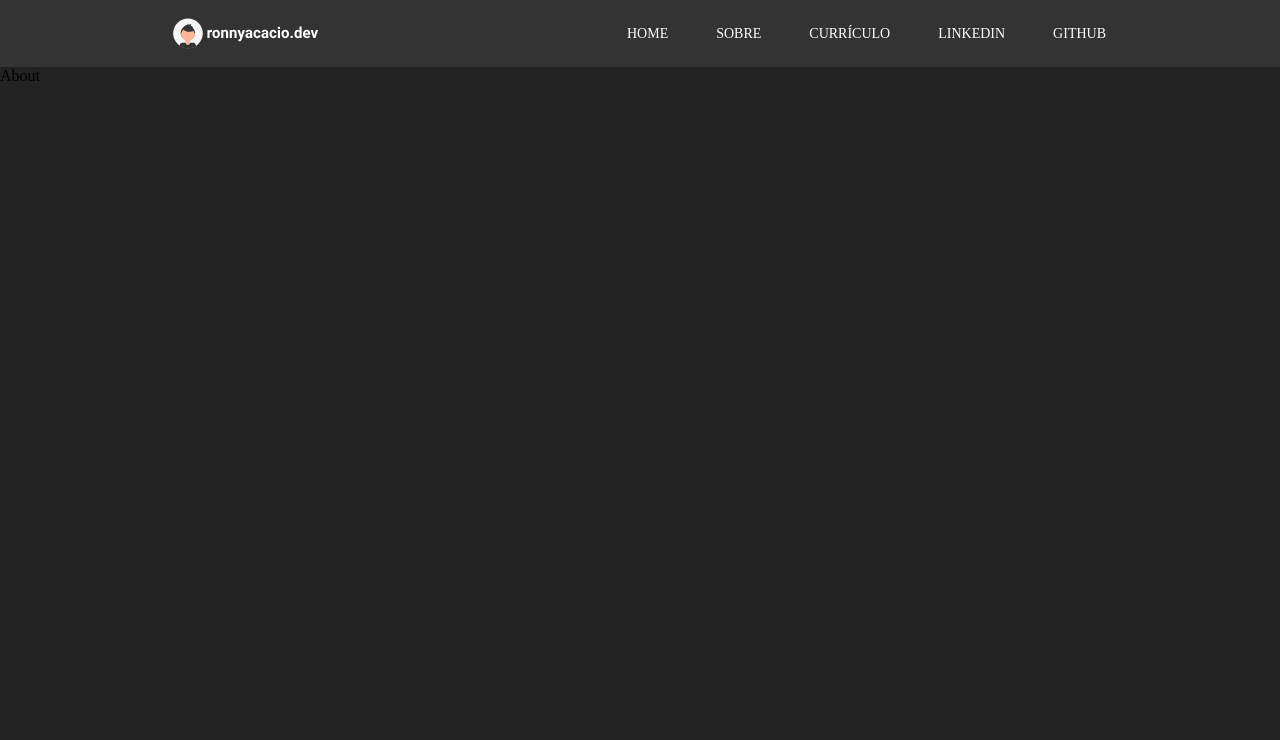
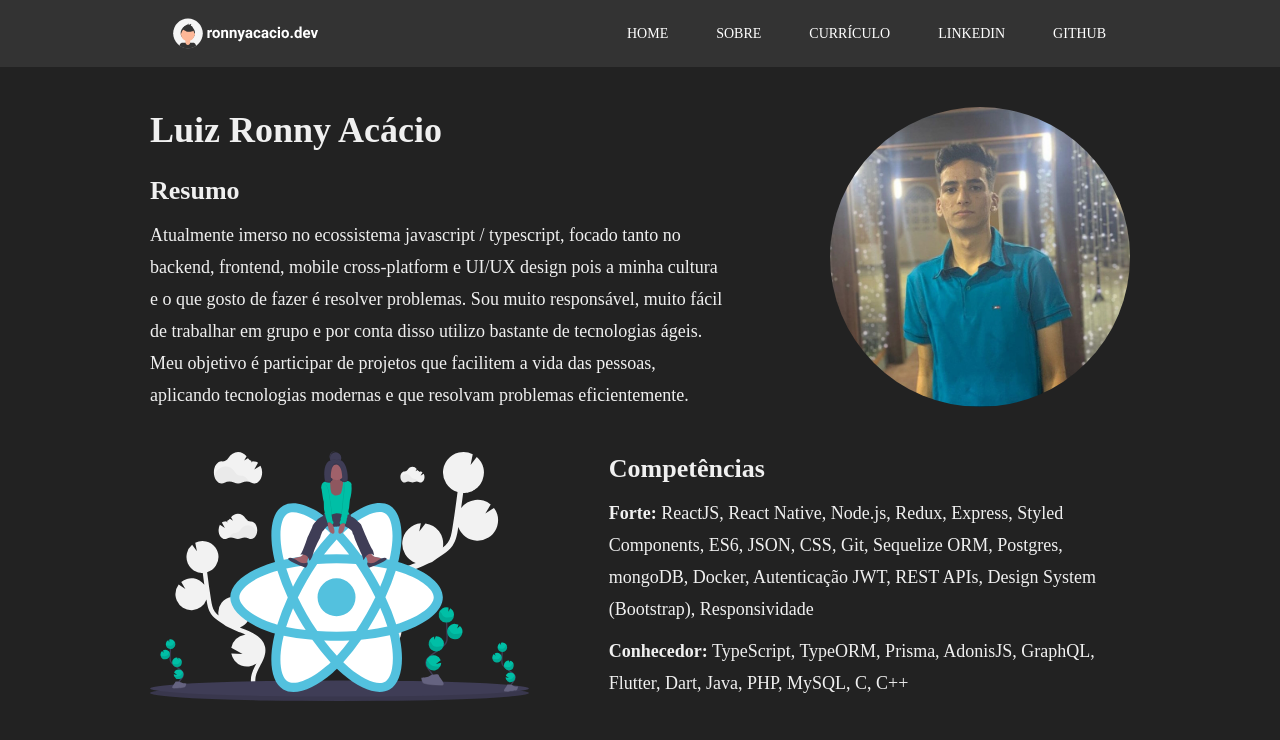
Before and after one commit to ronnyacacio/ronnyacacio.dev, a React (Create React App) app: page /about in a window 1280 px wide. Shown: the top 740 px of the page. Built offline with nearby package versions, Linux system fonts and the light colour scheme; the HTML template or start-up script is replaced by a standard one.

Commit message:
feat: add page about

```diff
--- a/src/pages/About/index.tsx
+++ b/src/pages/About/index.tsx
@@ -1,12 +1,46 @@
 import React from 'react';
 
 import { Wrapper, Header } from '../../components';
+import profile from '../../assets/images/profile.jpeg';
+import skills from '../../assets/skills.svg';
+import { Profile, ProfileContainer, Title, Skills } from './styles';
 
 const About: React.FC = () => {
   return (
     <Wrapper>
       <Header />
-        About
+
+      <Profile>
+        <ProfileContainer>
+          <div>
+            <h2>Luiz Ronny Acácio</h2>
+            <Title>Resumo</Title>
+            <p>
+              Atualmente imerso no ecossistema javascript / typescript, focado tanto no backend,
+              frontend, mobile cross-platform e UI/UX design pois a minha cultura e o que gosto
+              de fazer é resolver problemas. Sou muito responsável, muito fácil de trabalhar em
+              grupo e por conta disso utilizo bastante de tecnologias ágeis. Meu objetivo é participar de projetos que facilitem a vida das pessoas, aplicando tecnologias
+              modernas e que resolvam problemas eficientemente.
+            </p>
+          </div>
+          <img src={profile} alt="Ronny Acácio" />
+        </ProfileContainer>
+      </Profile>
+
+      <Skills>
+        <img src={skills} alt="Competências" />
+        <div>
+          <Title>Competências</Title>
+          <p><b>Forte: </b>ReactJS, React Native, Node.js, Redux, Express, Styled Components, ES6,
+            JSON, CSS, Git, Sequelize ORM, Postgres, mongoDB, Docker, Autenticação JWT,
+            REST APIs, Design System (Bootstrap), Responsividade
+          </p>
+          <p>
+            <b>Conhecedor:</b> TypeScript, TypeORM, Prisma, AdonisJS, GraphQL, Flutter, Dart,
+            Java, PHP, MySQL, C, C++
+          </p>
+        </div>
+      </Skills>
     </Wrapper>
   );
 }
--- a/src/pages/About/styles.ts
+++ b/src/pages/About/styles.ts
@@ -1 +1,108 @@
 import styled from 'styled-components';
+
+export const Profile = styled.section`
+  margin: 40px 0;
+`;
+
+export const ProfileContainer = styled.div`
+  width: 90%;
+  max-width: 980px;
+
+  margin: auto;
+
+  display: flex;
+
+  > div {
+    color: #f0f0f0;
+    margin-right: 100px;
+
+    h2 {
+      font-size: 3.6rem;
+      line-height: 4.6rem;
+      margin-bottom: 20px;
+    }
+
+    p {
+      font-size: 1.8rem;
+      line-height: 3.2rem;
+      margin: 10px 0px 0px;
+    }
+  }
+  > img {
+    width: auto;
+    height: 300px;
+    border-radius: 50%;
+
+    @media (max-width: 910px) {
+      order: -1;
+      margin-bottom: 4rem;
+      height: 200px;
+    }
+  }
+
+  @media (max-width: 910px) {
+    margin-top: 120px;
+    flex-direction: column;
+    align-items: center;
+    text-align: center;
+    > div {
+      margin-right: 0;
+    }
+  }
+`;
+
+export const Title = styled.h3`
+  font-size: 2.6rem;
+  line-height: 3.6rem;
+`;
+
+export const Skills = styled.section`
+  width: 90%;
+  max-width: 980px;
+
+  margin: 40px auto 80px;
+
+  display: flex;
+
+  > div {
+    margin-left: 80px;
+    color: #f0f0f0;
+
+    p {
+      font-size: 1.8rem;
+      line-height: 3.2rem;
+      margin: 10px 0px 0px;
+    }
+
+    @media (max-width: 910px) {
+      margin: 40px 0 0 0;
+    }
+  }
+
+  > img {
+    width: auto;
+    height: 250px;
+
+    @media (max-width: 910px) {
+      order: -1;
+      height: 200px;
+      margin-right: 0;
+    }
+  }
+
+  @media (max-width: 910px) {
+    flex-direction: column;
+    text-align: center;
+  }
+`;
+
+export const SkillsGrid = styled.div`
+  width: 90%;
+  max-width: 980px;
+
+  margin: auto auto 80px;
+
+  display: grid;
+  grid-template-columns: repeat(auto-fit, minmax(250px, 1fr));
+  grid-gap: 20px;
+`;
--- a/src/pages/Home/styles.ts
+++ b/src/pages/Home/styles.ts
@@ -3,30 +3,6 @@ import styled from 'styled-components';
 interface IOption {
   selected: boolean;
 }
-
-export const Container = styled.div`
-  overflow-y: scroll;
-  max-height: 100vh;
-
-  ::-webkit-scrollbar {
-    width: 6px;
-  }
-
-  ::-webkit-scrollbar-thumb {
-    background-color: #555;
-    border-radius: 4px;
-  }
-
-  ::-webkit-scrollbar-track {
-    background-color: #222;
-  }
-
-  @media (max-width: 690px) {
-    ::-webkit-scrollbar {
-      display: none;
-    }
-  }
-`;
 
 export const Hero = styled.section`
   margin: 80px 0;
```
Also changed, not shown: src/assets/images/profile.jpeg (added), src/assets/skills.svg (added).
